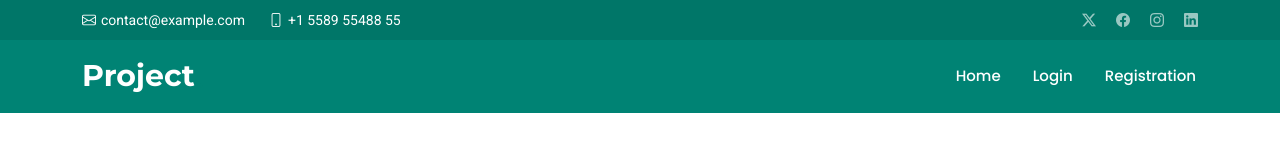
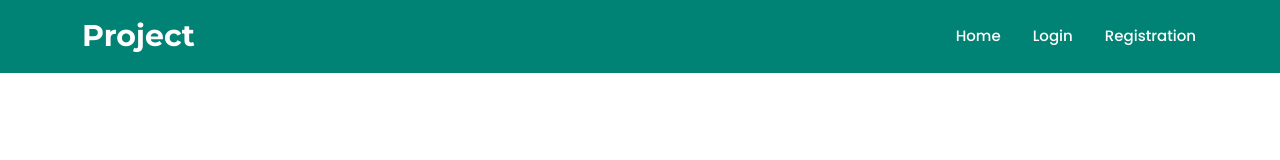
Before and after one commit to Sajin-sjn/demo_login_reg_form, a plain HTML site: page templates/public_header.html in a window 1280 px wide. Drawn offline with Linux system fonts and the light colour scheme.

Commit message:
modified top header

```diff
--- a/templates/public_header.html
+++ b/templates/public_header.html
@@ -40,22 +40,6 @@
 <body class="index-page">
 
   <header id="header" class="header fixed-top">
-
-    <div class="topbar d-flex align-items-center">
-      <div class="container d-flex justify-content-center justify-content-md-between">
-        <div class="contact-info d-flex align-items-center">
-          <i class="bi bi-envelope d-flex align-items-center"><a href="mailto:contact@example.com">contact@example.com</a></i>
-          <i class="bi bi-phone d-flex align-items-center ms-4"><span>+1 5589 55488 55</span></i>
-        </div>
-        <div class="social-links d-none d-md-flex align-items-center">
-          <a href="#" class="twitter"><i class="bi bi-twitter-x"></i></a>
-          <a href="#" class="facebook"><i class="bi bi-facebook"></i></a>
-          <a href="#" class="instagram"><i class="bi bi-instagram"></i></a>
-          <a href="#" class="linkedin"><i class="bi bi-linkedin"></i></a>
-        </div>
-      </div>
-    </div><!-- End Top Bar -->
-
     <div class="branding d-flex align-items-cente">
 
       <div class="container position-relative d-flex align-items-center justify-content-between">
```
Also changed, not shown: templates/login.html (line endings or trailing spaces).
